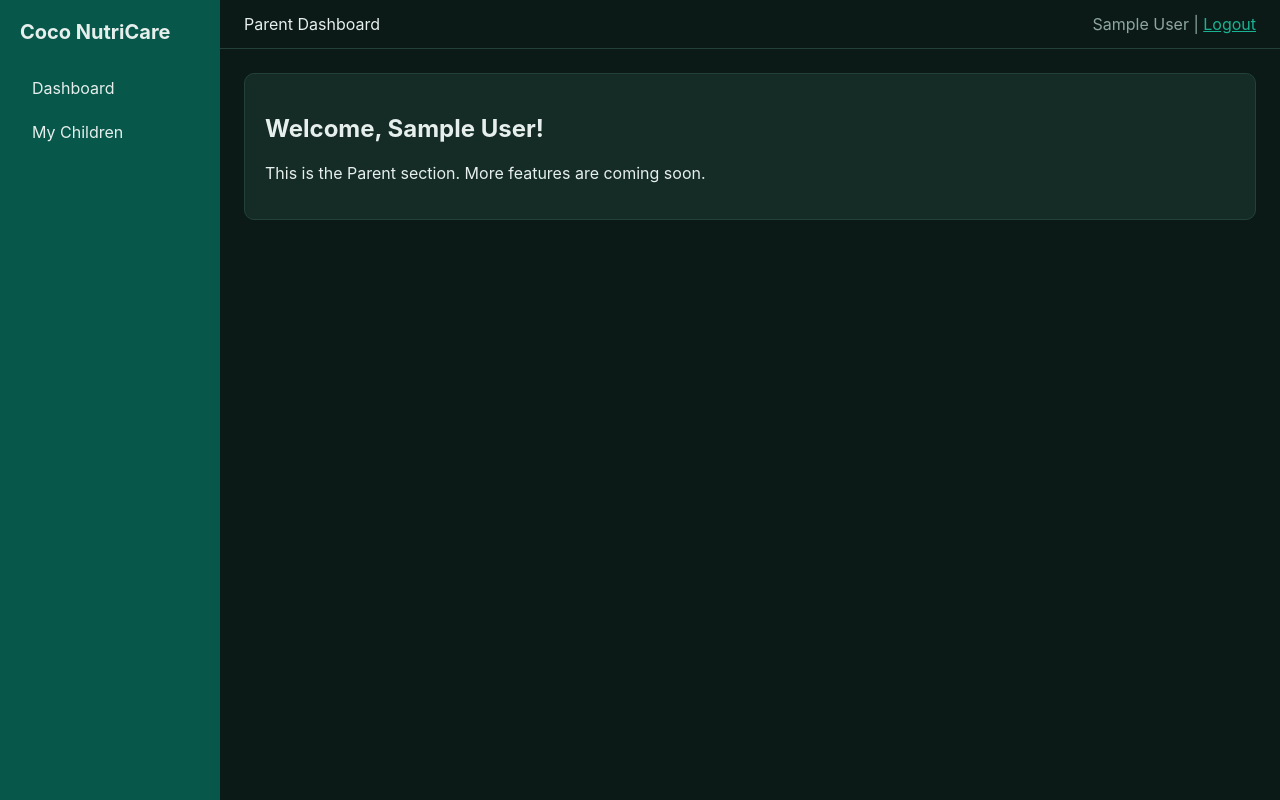
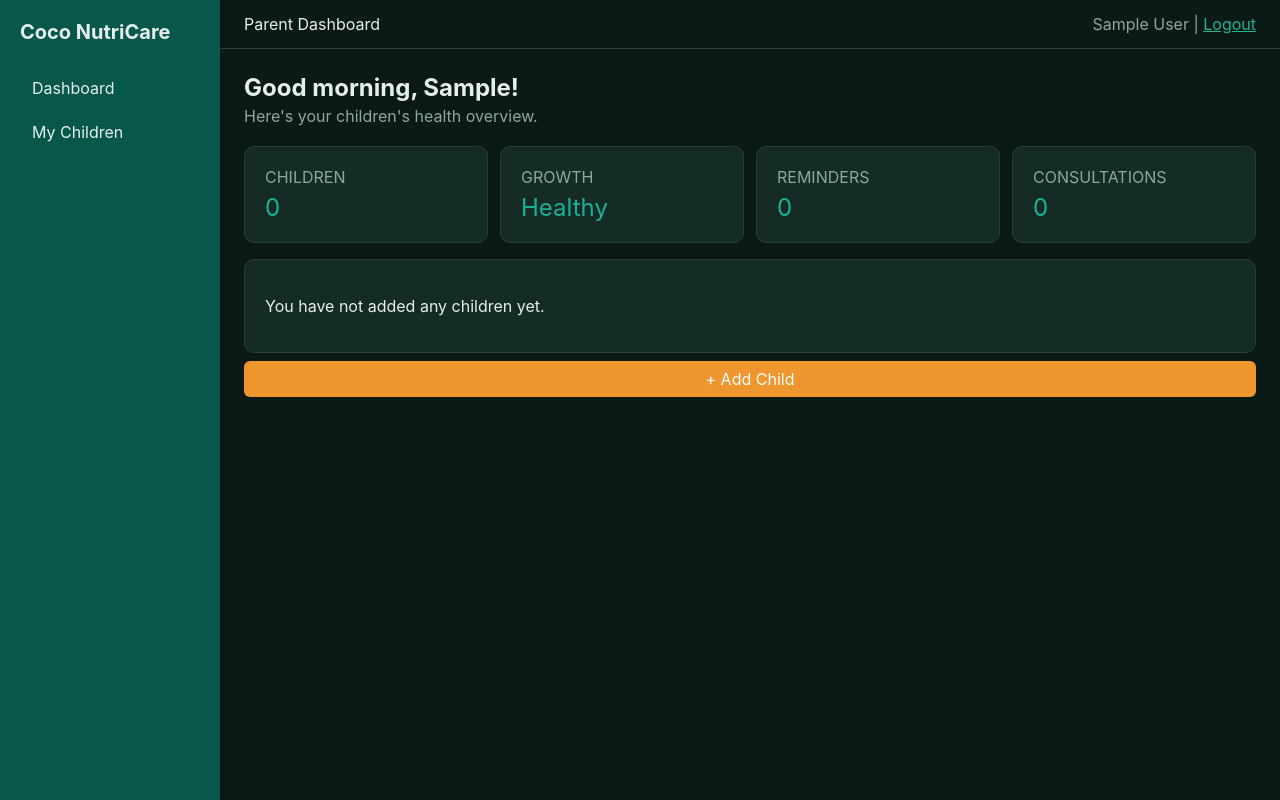
Before and after one commit to Piyal2610/Coco-NutriCare, a Flask app: page /parent/ in a window 1280 px wide. Run offline with Flask 3, Linux system fonts and the light colour scheme; the visitor is signed in with stand-in values (Sample User, id 1); data that the repository does not hold is empty.

Commit message:
SR-16 add parent dashboard with children summary and status badges

```diff
--- a/app/parent/routes.py
+++ b/app/parent/routes.py
@@ -2,7 +2,7 @@ from datetime import date, datetime
 from flask import Blueprint, render_template, request, redirect, url_for, flash, abort
 from flask_login import login_required, current_user
 from app.extensions import db
-from app.models import Child, GrowthRecord
+from app.models import Child, GrowthRecord, Reminder, Consultation
 from app.models.child import GENDERS
 from app.growth import weight_percentile, growth_trend, update_growth_records, weight_at_z, growth_alert
 from app.decorators import role_required
@@ -13,7 +13,28 @@ bp = Blueprint("parent", __name__, url_prefix="/parent")
 @bp.route("/")
 @role_required("parent")
 def index():
-    return render_template("dashboard.html", section="Parent")
+    kids = Child.query.filter_by(parent_id=current_user.id).order_by(Child.name).all()
+    child_rows = []
+    for child in kids:
+        latest = child.growth_records[-1] if child.growth_records else None
+        child_rows.append({"child": child, "latest": latest, "alert": growth_alert(latest)})
+    needs_review = sum(1 for row in child_rows if row["alert"])
+    child_ids = [child.id for child in kids]
+    reminder_count = Reminder.query.filter(Reminder.child_id.in_(child_ids), Reminder.status == "Pending").count()
+    consultation_count = Consultation.query.filter(
+        Consultation.requester_id == current_user.id,
+        Consultation.status.in_(["Pending", "Accepted"]),
+    ).count()
+    hour = datetime.now().hour
+    greeting = "Good morning" if hour < 12 else "Good afternoon" if hour < 17 else "Good evening"
+    return render_template(
+        "parent/dashboard.html",
+        greeting=greeting,
+        child_rows=child_rows,
+        needs_review=needs_review,
+        reminder_count=reminder_count,
+        consultation_count=consultation_count,
+    )
 
 
 
--- a/app/static/css/style.css
+++ b/app/static/css/style.css
@@ -88,3 +88,9 @@ a { color: var(--accent); }
 .disclaimer { font-size: 13px; margin: 0 0 16px; }
 .stat-grid { display: grid; grid-template-columns: repeat(auto-fit, minmax(160px, 1fr)); gap: 12px; margin-bottom: 16px; }
 .stat { font-size: 24px; color: var(--accent); margin-top: 6px; }
+
+.greeting { margin: 0 0 4px; }
+.subtitle { margin: 0 0 20px; }
+.badge-success { background: rgba(25, 179, 148, 0.2); color: var(--accent); }
+.badge-muted { background: var(--border); color: var(--muted); }
+.child-row .muted { margin-left: 8px; }
--- /dev/null
+++ b/app/templates/parent/dashboard.html
@@ -0,0 +1,36 @@
+{% extends "base.html" %}
+
+{% block title %}Dashboard - Coco NutriCare{% endblock %}
+{% block page_title %}Parent Dashboard{% endblock %}
+
+{% block content %}
+    <h2 class="greeting">{{ greeting }}, {{ current_user.name.split()[0] }}!</h2>
+    <p class="muted subtitle">Here's your children's health overview.</p>
+
+    <div class="stat-grid">
+        <div class="card"><span class="muted">CHILDREN</span><div class="stat">{{ child_rows|length }}</div></div>
+        <div class="card"><span class="muted">GROWTH</span><div class="stat">{{ "Healthy" if needs_review == 0 else needs_review ~ " need review" }}</div></div>
+        <div class="card"><span class="muted">REMINDERS</span><div class="stat">{{ reminder_count }}</div></div>
+        <div class="card"><span class="muted">CONSULTATIONS</span><div class="stat">{{ consultation_count }}</div></div>
+    </div>
+
+    {% for row in child_rows %}
+        <a href="{{ url_for('parent.child_detail', child_id=row.child.id) }}" class="card child-row">
+            <div>
+                <strong>{{ row.child.name }}</strong>
+                <span class="muted">Age {{ row.child.age_display }}{% if row.latest %} · {{ row.latest.weight_kg }}kg{% endif %}</span>
+            </div>
+            {% if not row.latest %}
+                <span class="badge badge-muted">No records</span>
+            {% elif row.alert %}
+                <span class="badge badge-warning">Needs review</span>
+            {% else %}
+                <span class="badge badge-success">Healthy</span>
+            {% endif %}
+        </a>
+    {% else %}
+        <div class="card"><p>You have not added any children yet.</p></div>
+    {% endfor %}
+
+    <a href="{{ url_for('parent.add_child') }}" class="btn btn-orange btn-block">+ Add Child</a>
+{% endblock %}
```
